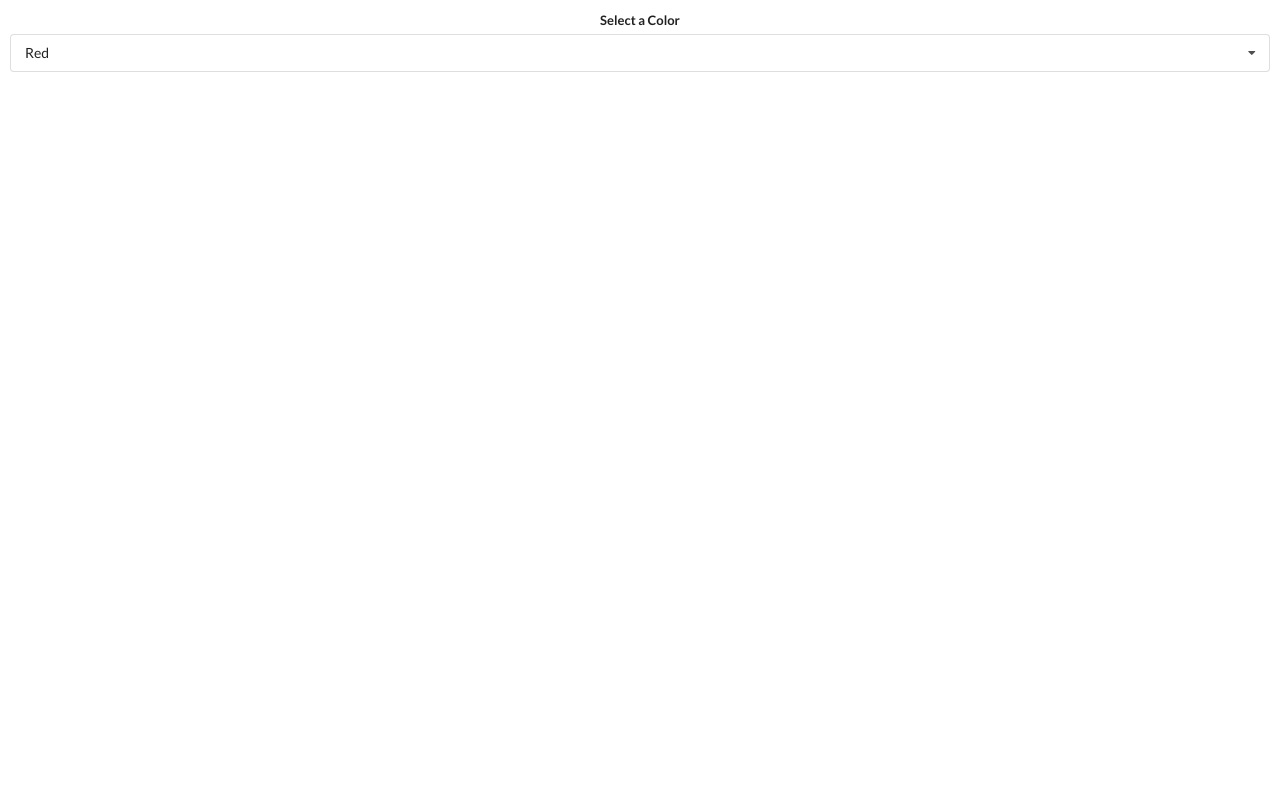
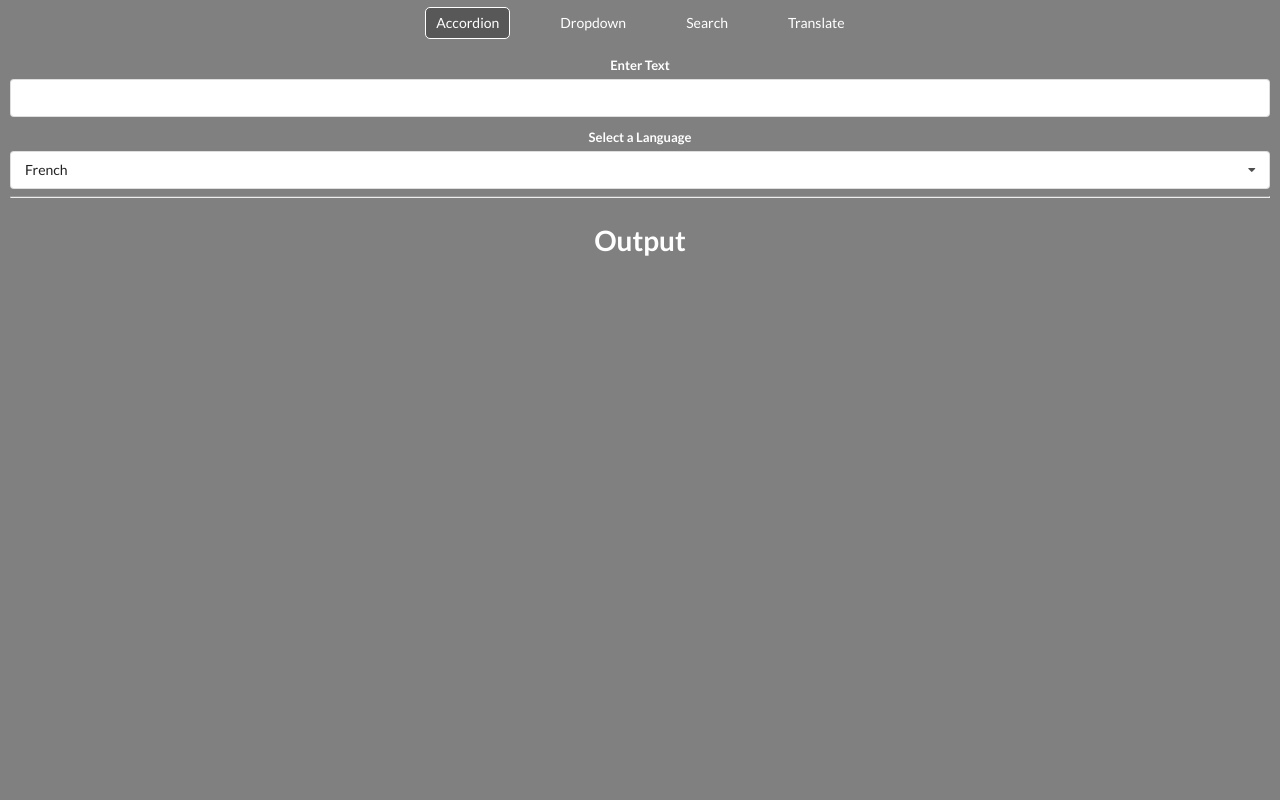
Before and after one commit to nathankruiz3/widgets, a React (Create React App) app: page /translate in a window 1280 px wide. Built offline with nearby package versions, Linux system fonts and the light colour scheme.

Commit message:
added dependencies

```diff
--- a/src/App.js
+++ b/src/App.js
@@ -2,6 +2,9 @@ import React, { useState } from "react";
 import Accordion from "./components/Accordion";
 import Search from "./components/Search";
 import Dropdown from "./components/Dropdown";
+import Translate from "./components/Translate";
+import Navbar from "./components/Navbar";
+import Route from "./components/Route";
 
 const items = [
   {
@@ -22,6 +25,10 @@ const items = [
 
 const colors = [
   {
+    title: "Grey",
+    value: "grey",
+  },
+  {
     title: "Red",
     value: "red",
   },
@@ -39,13 +46,36 @@ const App = () => {
   const [selectedColor, setSelectedColor] = useState(colors[0]);
 
   return (
-    <div style={{ textAlign: "center", margin: "10px" }}>
-      <Dropdown
-        selected={selectedColor}
-        onSelectedChange={setSelectedColor}
-        options={colors}
-        optionType="Color"
-      />
+    <div
+      style={{
+        textAlign: "center",
+        padding: "0px 10px",
+        backgroundColor: `${selectedColor.value}`,
+        height: "100vh",
+        display: "flex",
+        flexDirection: "column",
+        alignItems: "center",
+        width: "100vw",
+      }}
+    >
+      <Navbar />
+      <Route path="/">
+        <Accordion items={items} />
+      </Route>
+      <Route path="/dropdown">
+        <Dropdown
+          options={colors}
+          optionType="Color"
+          selected={selectedColor}
+          onSelectedChange={setSelectedColor}
+        />
+      </Route>
+      <Route path="/search">
+        <Search />
+      </Route>
+      <Route path="/translate">
+        <Translate />
+      </Route>
     </div>
   );
 };
--- a/src/components/Accordion.js
+++ b/src/components/Accordion.js
@@ -8,7 +8,7 @@ const Accordion = (props) => {
   };
 
   return (
-    <div className="ui styled accordion">
+    <div style={{ marginTop: "10px" }} className="ui styled accordion">
       {props.items &&
         props.items.map((item, index) => {
           return (
--- /dev/null
+++ b/src/components/Convert.js
@@ -0,0 +1,38 @@
+import React, { useState, useEffect } from "react";
+import axios from "axios";
+
+const API_KEY = "AIzaSyCHUCmpR7cT_yDFHC98CZJy2LTms-IwDlM";
+
+const Convert = (props) => {
+  const [translated, setTranslated] = useState("");
+
+  useEffect(() => {
+    const doTranslation = async () => {
+      const response = await axios.post(
+        "https://translation.googleapis.com/language/translate/v2",
+        {},
+        {
+          params: {
+            q: props.text,
+            target: props.language.value,
+            key: API_KEY,
+          },
+        }
+      );
+      setTranslated(response.data.data.translations[0].translatedText);
+    };
+    const timeoutID = setTimeout(() => {
+      if (props.text) {
+        doTranslation();
+      }
+    }, 500);
+
+    return () => {
+      clearTimeout(timeoutID);
+    };
+  }, [props.language, props.text]);
+
+  return <h2 style={{ color: "white" }}>{translated}</h2>;
+};
+
+export default Convert;
--- a/src/components/Dropdown.js
+++ b/src/components/Dropdown.js
@@ -39,10 +39,17 @@ const Dropdown = (props) => {
   });
 
   return (
-    <div ref={ref} className="ui form">
+    <div
+      style={{ marginTop: "10px", width: "100%" }}
+      ref={ref}
+      className="ui form"
+    >
       <div className="field">
-        <label className="label">Select a {props.optionType}</label>
+        <label style={{ color: "white" }} className="label">
+          Select a {props.optionType}
+        </label>
         <div
+          style={{ width: "100%" }}
           className={
             dropdownOpen
               ? "ui selection dropdown visible active"
--- /dev/null
+++ b/src/components/Link.js
@@ -0,0 +1,22 @@
+import React from "react";
+
+const Link = (props) => {
+  const handleClick = (e) => {
+    if (e.metaKey || e.ctrlKey) {
+      return;
+    }
+    e.preventDefault();
+    window.history.pushState({}, "", props.href);
+    const navEvent = new PopStateEvent("popstate");
+    window.dispatchEvent(navEvent);
+    props.onClick();
+  };
+
+  return (
+    <a className={props.className} href={props.href} onClick={handleClick}>
+      {props.children}
+    </a>
+  );
+};
+
+export default Link;
--- /dev/null
+++ b/src/components/Navbar.css
@@ -0,0 +1,27 @@
+.navbar {
+  height: 45px;
+  background-color: grey;
+  width: 100vw;
+  display: flex;
+  align-items: center;
+  justify-content: center;
+}
+
+.navbar-item {
+  color: white;
+  margin: 0px 20px;
+  border: 0px solid white;
+  border-radius: 5px;
+  padding: 5px 10px;
+  cursor: pointer;
+}
+
+.navbar-item-active {
+  color: white;
+  margin: 0px 20px;
+  border: 1px solid white;
+  border-radius: 5px;
+  padding: 5px 10px;
+  background-color: rgb(88, 88, 88);
+  cursor: pointer;
+}
--- /dev/null
+++ b/src/components/Navbar.js
@@ -0,0 +1,27 @@
+import React, { useState, useEffect } from "react";
+import "./Navbar.css";
+import Link from "./Link";
+
+const navbarItems = ["accordion", "dropdown", "search", "translate"];
+
+const Navbar = () => {
+  const [activeItem, setActiveItem] = useState(navbarItems[0]);
+
+  useEffect(() => {}, [activeItem]);
+
+  const renderedNavbarItems = navbarItems.map((item, index) => {
+    return (
+      <Link
+        className={item === activeItem ? "navbar-item-active" : "navbar-item"}
+        href={item === navbarItems[0] ? "/" : `/${item}`}
+        onClick={() => setActiveItem(navbarItems[index])}
+      >
+        {item.charAt(0).toUpperCase() + item.slice(1)}
+      </Link>
+    );
+  });
+
+  return <div className="navbar">{renderedNavbarItems}</div>;
+};
+
+export default Navbar;
--- /dev/null
+++ b/src/components/Route.js
@@ -0,0 +1,21 @@
+import { useEffect, useState } from "react";
+
+const Route = ({ path, children }) => {
+  const [currentPath, setCurrentPath] = useState(window.location.pathname);
+
+  useEffect(() => {
+    const onLocationChange = () => {
+      setCurrentPath(window.location.pathname);
+    };
+
+    window.addEventListener("popstate", onLocationChange);
+
+    return () => {
+      window.removeEventListener("popstate", onLocationChange);
+    };
+  }, []);
+
+  return window.location.pathname === path ? children : null;
+};
+
+export default Route;
--- a/src/components/Search.js
+++ b/src/components/Search.js
@@ -42,18 +42,23 @@ const Search = () => {
           </a>
         </div>
         <div className="content">
-          <div className="header">{result.title}</div>
-          <span dangerouslySetInnerHTML={{ __html: result.snippet }}></span>
+          <div style={{ color: "white" }} className="header">
+            {result.title}
+          </div>
+          <span
+            style={{ color: "white" }}
+            dangerouslySetInnerHTML={{ __html: result.snippet }}
+          ></span>
         </div>
       </div>
     );
   });
 
   return (
-    <div>
+    <div style={{ width: "100%", marginTop: "10px" }}>
       <div className="ui form">
         <div className="field">
-          <label>Enter Search Term</label>
+          <label style={{ color: "white" }}>Enter Search Term</label>
           <input
             className="input"
             value={term}
--- /dev/null
+++ b/src/components/Translate.js
@@ -0,0 +1,51 @@
+import React, { useState } from "react";
+import Dropdown from "./Dropdown";
+import Convert from "./Convert";
+
+const options = [
+  {
+    title: "French",
+    value: "fr",
+  },
+  {
+    title: "Japanese",
+    value: "ja",
+  },
+  {
+    title: "Spanish",
+    value: "es",
+  },
+  {
+    title: "Ukrainian",
+    value: "uk",
+  },
+];
+
+const Translate = () => {
+  const [lang, setLang] = useState(options[0]);
+  const [text, setText] = useState("");
+
+  return (
+    <div style={{ width: "100%", marginTop: "10px" }}>
+      <div className="ui form">
+        <div className="field">
+          <label style={{ color: "white" }}>Enter Text</label>
+          <input value={text} onChange={(e) => setText(e.target.value)} />
+        </div>
+      </div>
+      <Dropdown
+        options={options}
+        selected={lang}
+        onSelectedChange={setLang}
+        optionType="Language"
+      />
+      <hr />
+      <h1 style={{ color: "white" }} className="ui header">
+        Output
+      </h1>
+      <Convert text={text} language={lang} />
+    </div>
+  );
+};
+
+export default Translate;
```
Also changed, not shown: 2 other files (tests, documents, lock files or other folders).
